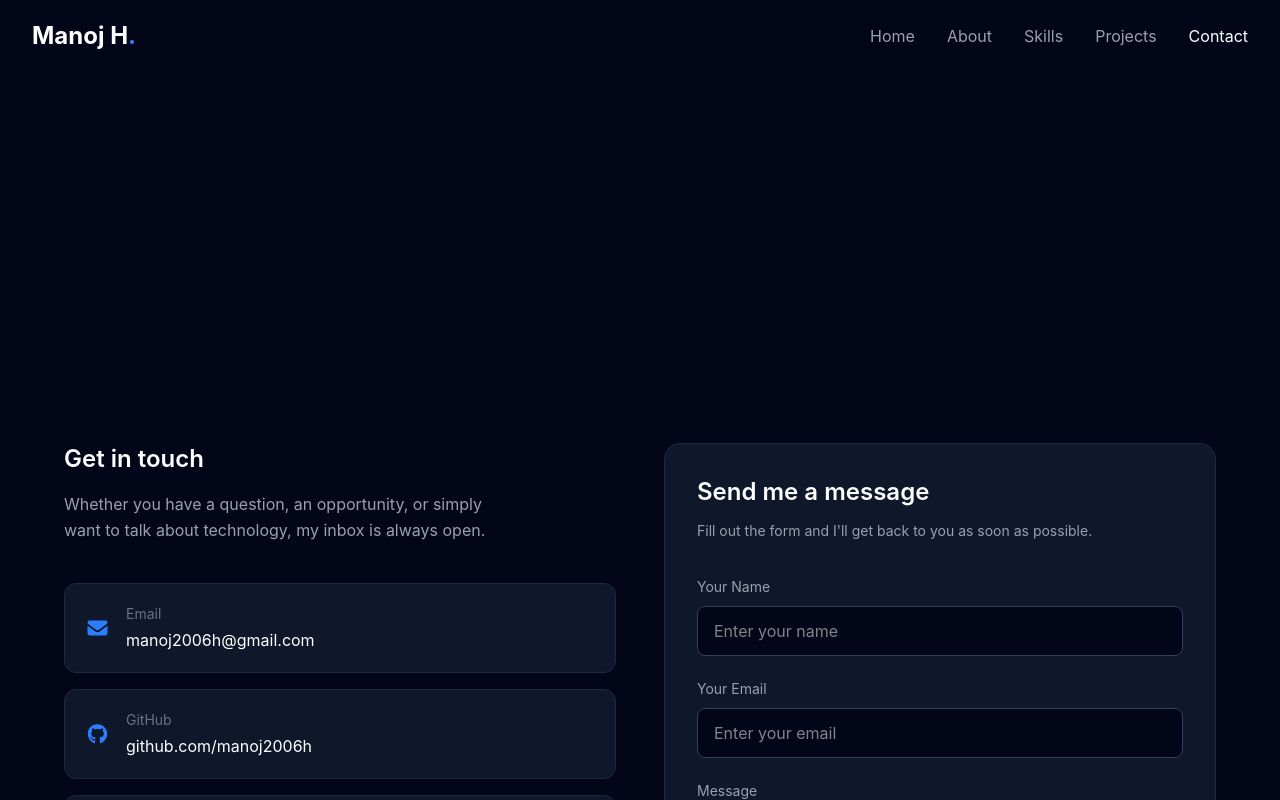
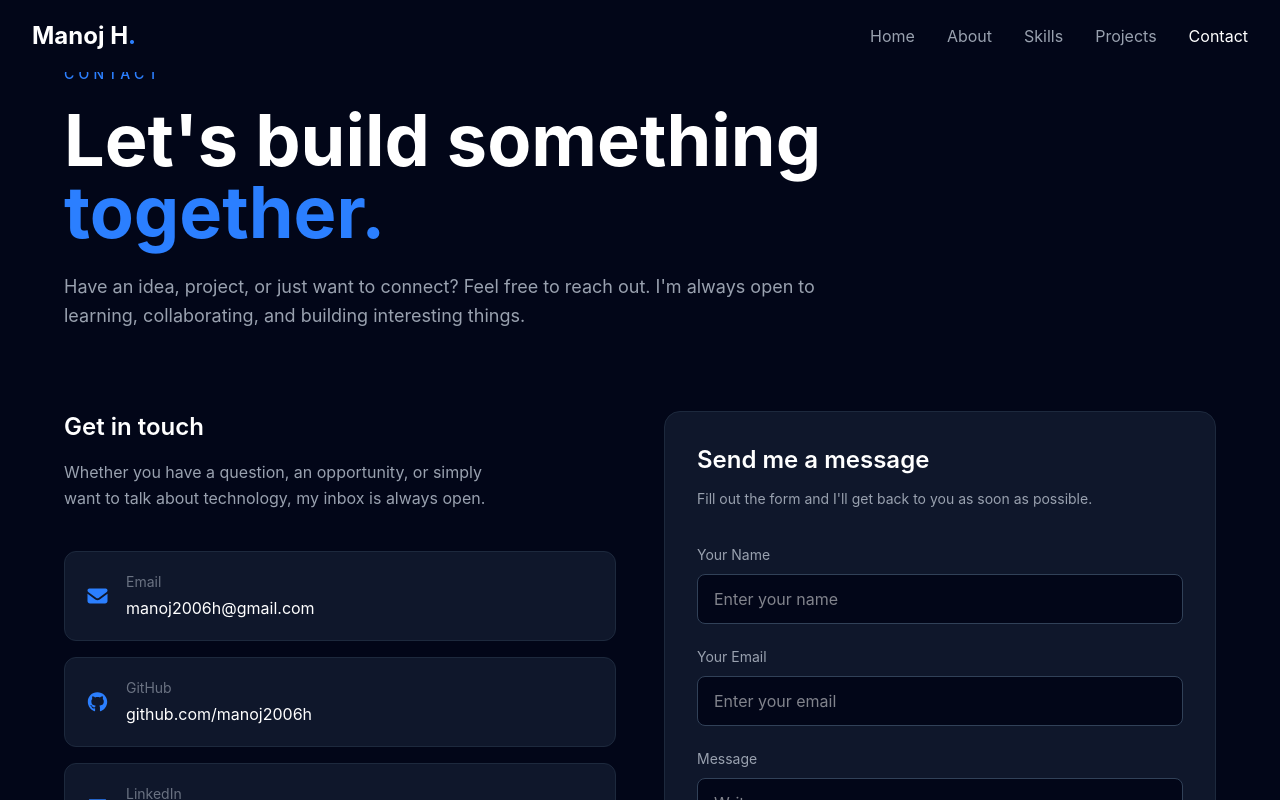
Before and after one commit to manoj2006h/Manoj-Portfolio, a React (Vite) app: page /contact in a window 1280 px wide. Shown: the top 800 px of the page. Built offline with nearby package versions, Linux system fonts and the light colour scheme.

Commit message:
Fix the bug

```diff
--- a/src/Components/Contact.jsx
+++ b/src/Components/Contact.jsx
@@ -3,8 +3,17 @@ import { motion } from 'framer-motion'
 import emailjs from '@emailjs/browser'
 
 import { FontAwesomeIcon } from '@fortawesome/react-fontawesome'
-import { faGithub, faLinkedin } from '@fortawesome/free-brands-svg-icons'
-import { faEnvelope, faPaperPlane } from '@fortawesome/free-solid-svg-icons'
+
+import {
+  faGithub,
+  faLinkedin
+} from '@fortawesome/free-brands-svg-icons'
+
+import {
+  faEnvelope,
+  faPaperPlane
+} from '@fortawesome/free-solid-svg-icons'
+
 
 const Contact = () => {
 
@@ -69,14 +78,15 @@ const Contact = () => {
 
   return (
 
-    <section className="min-h-screen bg-slate-950 px-5 py-24 text-white">
+    <section className="min-h-screen bg-slate-950 px-5 pt-16 pb-24 text-white">
 
       <div className="mx-auto max-w-6xl">
+
 
         {/* Heading */}
         <motion.div
           initial={{ opacity: 0, y: 30 }}
-          animate={{ opacity: 0, y: 0 }}
+          animate={{ opacity: 1, y: 0 }}
           transition={{ duration: 0.6 }}
           className="max-w-3xl"
         >
@@ -105,6 +115,7 @@ const Contact = () => {
         {/* Contact Content */}
         <div className="mt-20 grid gap-12 md:grid-cols-2">
 
+
           {/* Left Side */}
           <motion.div
             initial={{ opacity: 0, x: -40 }}
@@ -126,10 +137,11 @@ const Contact = () => {
             {/* Contact Links */}
             <div className="mt-10 space-y-4">
 
+
               {/* Email */}
               <a
                 href="mailto:manoj2006h@gmail.com"
-                className="flex items-center gap-4 rounded-xl border border-slate-800 bg-slate-900 p-5 transition hover:-translate-y-1 hover:border-blue-500"
+                className="flex items-center gap-4 rounded-xl border border-slate-800 bg-slate-900 p-5 transition duration-300 hover:-translate-y-1 hover:border-blue-500"
               >
 
                 <FontAwesomeIcon
@@ -138,6 +150,7 @@ const Contact = () => {
                 />
 
                 <div>
+
                   <p className="text-sm text-gray-500">
                     Email
                   </p>
@@ -145,6 +158,7 @@ const Contact = () => {
                   <p className="mt-1">
                     manoj2006h@gmail.com
                   </p>
+
                 </div>
 
               </a>
@@ -155,7 +169,7 @@ const Contact = () => {
                 href="https://github.com/manoj2006h"
                 target="_blank"
                 rel="noopener noreferrer"
-                className="flex items-center gap-4 rounded-xl border border-slate-800 bg-slate-900 p-5 transition hover:-translate-y-1 hover:border-blue-500"
+                className="flex items-center gap-4 rounded-xl border border-slate-800 bg-slate-900 p-5 transition duration-300 hover:-translate-y-1 hover:border-blue-500"
               >
 
                 <FontAwesomeIcon
@@ -164,6 +178,7 @@ const Contact = () => {
                 />
 
                 <div>
+
                   <p className="text-sm text-gray-500">
                     GitHub
                   </p>
@@ -171,6 +186,7 @@ const Contact = () => {
                   <p className="mt-1">
                     github.com/manoj2006h
                   </p>
+
                 </div>
 
               </a>
@@ -181,7 +197,7 @@ const Contact = () => {
                 href="https://www.linkedin.com/in/manoj2006h/"
                 target="_blank"
                 rel="noopener noreferrer"
-                className="flex items-center gap-4 rounded-xl border border-slate-800 bg-slate-900 p-5 transition hover:-translate-y-1 hover:border-blue-500"
+                className="flex items-center gap-4 rounded-xl border border-slate-800 bg-slate-900 p-5 transition duration-300 hover:-translate-y-1 hover:border-blue-500"
               >
 
                 <FontAwesomeIcon
@@ -190,6 +206,7 @@ const Contact = () => {
                 />
 
                 <div>
+
                   <p className="text-sm text-gray-500">
                     LinkedIn
                   </p>
@@ -197,6 +214,7 @@ const Contact = () => {
                   <p className="mt-1">
                     Connect with me
                   </p>
+
                 </div>
 
               </a>
@@ -229,6 +247,7 @@ const Contact = () => {
               onSubmit={sendEmail}
               className="mt-8 space-y-5"
             >
+
 
               {/* Name */}
               <div>
@@ -288,7 +307,7 @@ const Contact = () => {
               <button
                 type="submit"
                 disabled={loading}
-                className="flex w-full items-center justify-center gap-3 rounded-lg bg-blue-600 px-6 py-3 font-medium transition hover:bg-blue-700 disabled:cursor-not-allowed disabled:opacity-60"
+                className="flex w-full items-center justify-center gap-3 rounded-lg bg-blue-600 px-6 py-3 font-medium transition duration-300 hover:bg-blue-700 disabled:cursor-not-allowed disabled:opacity-60"
               >
 
                 {loading ? "Sending..." : "Send Message"}
@@ -298,10 +317,12 @@ const Contact = () => {
               </button>
 
 
-              {/* Status */}
+              {/* Status Message */}
               {status && (
 
-                <p
+                <motion.p
+                  initial={{ opacity: 0, y: 10 }}
+                  animate={{ opacity: 1, y: 0 }}
                   className={`text-center text-sm ${
                     success
                       ? "text-green-400"
@@ -309,7 +330,7 @@ const Contact = () => {
                   }`}
                 >
                   {status}
-                </p>
+                </motion.p>
 
               )}
 
```
